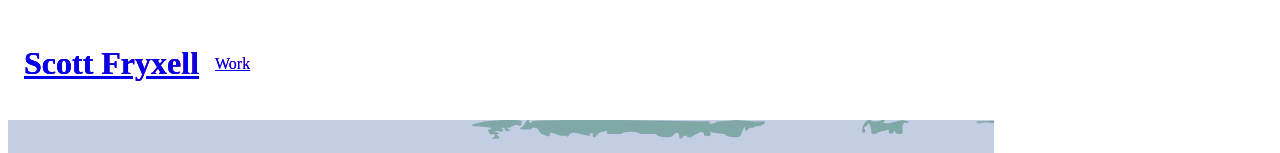
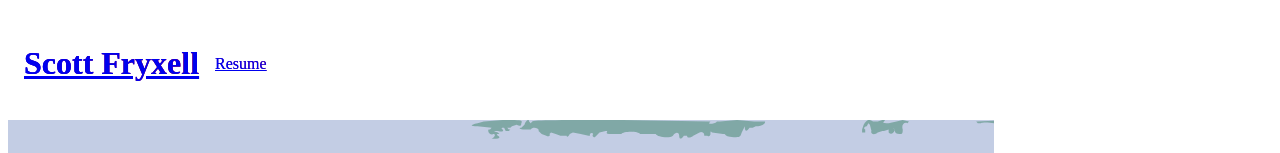
Before and after one commit to scott-fryxell/scott-fryxell.github.io, a Nuxt app: page /resume in a window 1280 px wide. Shown: the top 153 px of the page. Built offline with nearby package versions, Linux system fonts and the light colour scheme.

Commit message:
Call it resume

```diff
--- a/layouts/default.vue
+++ b/layouts/default.vue
@@ -3,8 +3,7 @@
     <header>
       <h1><NuxtLink to="/">Scott Fryxell</NuxtLink></h1>
       <nav>
-        <NuxtLink to="/resume">Work</NuxtLink>
-        <a hidden href="https://cash.app/$ScottFryxell">$</a>
+        <NuxtLink to="/resume">Resume</NuxtLink>
       </nav>
     </header>
     <Nuxt />
```
